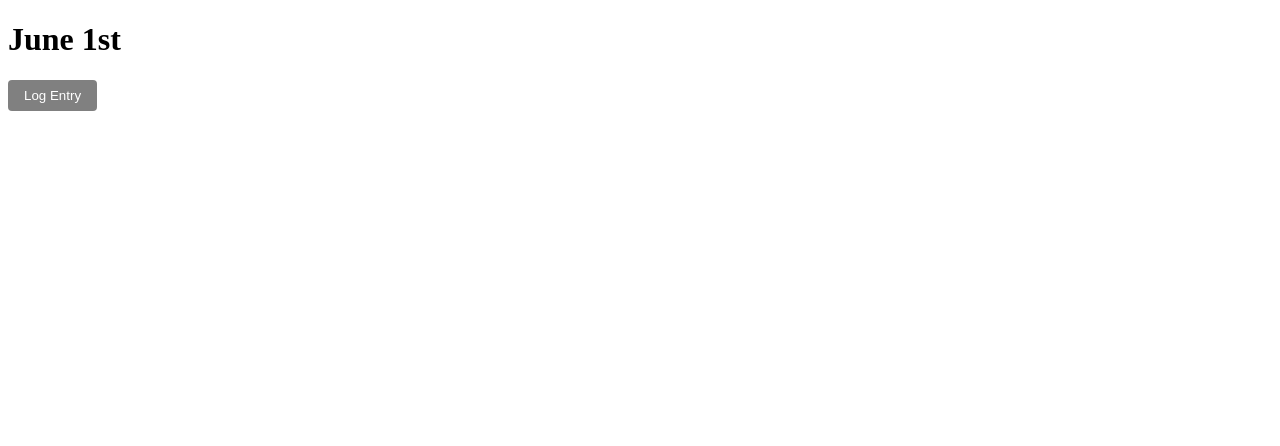
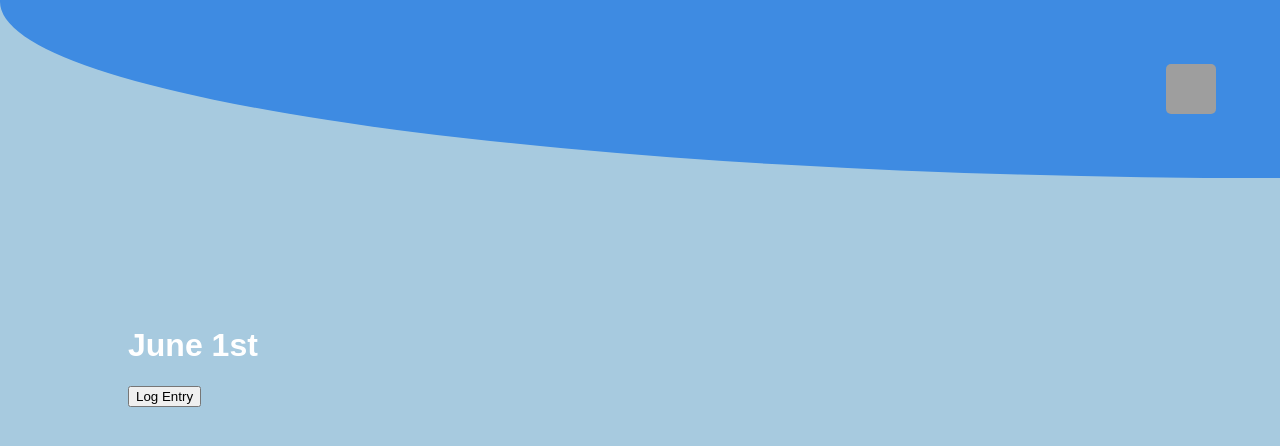
Before and after one commit to sheldoncork/hit-the-gym, a SvelteKit app in the folder frontend/: page / in a window 1280 px wide. Shown: the top 446 px of the page. Built offline with nearby package versions, Linux system fonts and the light colour scheme; grey boxes are pictures that could not be loaded.

Commit message:
Uh Components and shi

```diff
--- a/frontend/src/global.css
+++ b/frontend/src/global.css
@@ -1,9 +1,18 @@
 /* src/app.css */
-button {
-	background-color: grey;
-	color: white;
-	padding: 0.5rem 1rem;
-	border: none;
-	border-radius: 4px;
-	cursor: pointer;
+:root {
+    /* Define your colors here. Always start the name with two dashes '--' */
+    --color-primary: #3e8be2;
+	--color-secondary: #0e4b91;
+    --color-background: #a7cadf;
+    --color-surface: #242424;
+    --color-text: #ffffff;
+    --color-text-muted: #aaaaaa;
 }
+
+/* You can also apply them globally right here */
+body {
+    background-color: var(--color-background);
+    color: var(--color-text);
+    margin: 0;
+    font-family: Arial, sans-serif;
+}
--- a/frontend/src/lib/components/UserIcon.svelte
+++ b/frontend/src/lib/components/UserIcon.svelte
@@ -6,7 +6,7 @@ interface Props {
 
 let {
     username,
-    avatarUrl = 'https://ui-avatars.com/api/?name=' + encodeURIComponent(username) + '&background=random&size=128'
+    avatarUrl = 'https://ui-avatars.com/api/?name=' + encodeURIComponent(username) + '&background=fff&size=128'
 }: Props = $props();
 </script>
 
@@ -16,6 +16,6 @@ let {
 img {
     width: 50px;
     height: 50px;
-    border-radius: 50%;
+    border-radius: 10%;
 }
 </style>
--- a/frontend/src/routes/+layout.svelte
+++ b/frontend/src/routes/+layout.svelte
@@ -1,6 +1,7 @@
 <script lang="ts">
 	import favicon from '$lib/assets/favicon.svg';
 	import '../global.css';
+import UserIcon from '$lib/components/UserIcon.svelte';
 
 	let { children } = $props();
 </script>
@@ -9,4 +10,27 @@
 	<link rel="icon" href={favicon} />
 </svelte:head>
 
-{@render children()}
+<div class="header">
+		<UserIcon username="John Doe"/>
+	</div>
+<div class="layout">
+	{@render children()}
+</div>
+
+<style>
+	.layout {
+		display: flex;
+        flex-direction: column;
+		flex-grow: 1;
+		min-height: 100vh;
+		padding: 10cqw;
+	}
+	.header {
+		display: flex;
+		justify-content: flex-end;
+		background-color: var(--color-primary);
+		border-radius: 0 0 0 99%;
+		padding: 5cqw;
+
+	}
+</style>
--- a/frontend/src/routes/+page.svelte
+++ b/frontend/src/routes/+page.svelte
@@ -1,5 +1,6 @@
 <script lang="ts">
 import {currentDayLabel} from '$lib/date';
+
 </script>
 
 
--- a/frontend/src/routes/addExercise/+page.svelte
+++ b/frontend/src/routes/addExercise/+page.svelte
@@ -1,5 +1,6 @@
 <script lang="ts">
 import {PUBLIC_BACKEND_URL} from '$env/static/public';
+import UserIcon from '$lib/components/UserIcon.svelte';
 
 interface LogEntry {
     type: string;
@@ -20,6 +21,7 @@ async function logEntry(type: string) {
 
 <div class = "screen">
     <button onclick={() => logEntry}>Log Entry</button>
+    <UserIcon username="John Doe" />
 </div>
 
 <style>
```
Also changed, not shown: frontend/src/lib/components/Button.svelte (added, +25 -0 lines).
